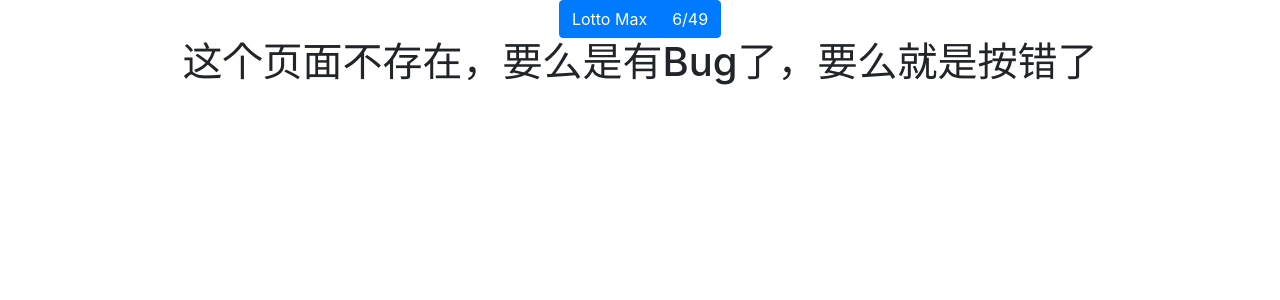
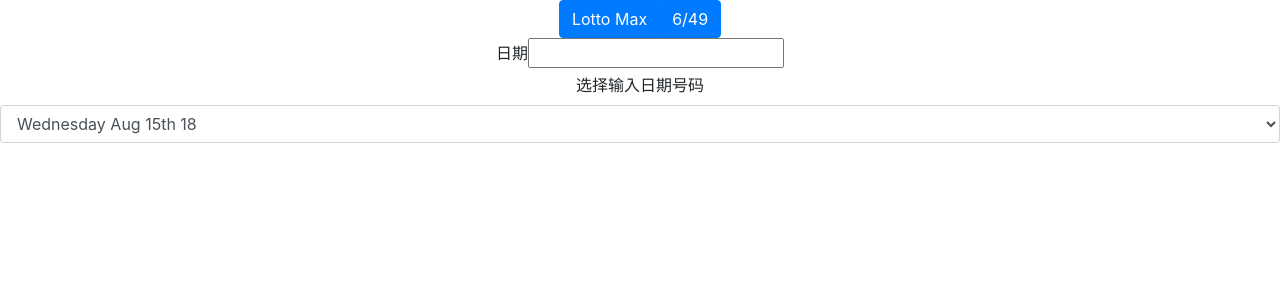
Before and after one commit to CaptainAwesomeDi/LottoFun-Client, a React (Create React App) app: page /submit in a window 1280 px wide. Shown: the top 300 px of the page. Built offline with nearby package versions, Linux system fonts and the light colour scheme.

Commit message:
experiment with datepick

```diff
--- a/package.json
+++ b/package.json
@@ -6,8 +6,10 @@
     "axios": "^0.18.0",
     "bootstrap": "^4.1.3",
     "chart.js": "^2.7.2",
+    "moment": "^2.22.2",
     "react": "^16.4.2",
     "react-chartjs-2": "^2.7.4",
+    "react-datepicker": "^1.6.0",
     "react-dom": "^16.4.2",
     "react-redux": "^5.0.7",
     "react-router-dom": "^4.3.1",
--- a/src/App.js
+++ b/src/App.js
@@ -4,6 +4,7 @@
 import Lotto649 from './pages/lotto649'
 import LottoMax from './pages/lottomax'
 import Navbar from './components/navbar'
+import Submit from './pages/Submit'
 import './App.css';
 
 class App extends Component {
@@ -16,6 +17,7 @@
             <Route exact path='/' component={Main}/>
             <Route path='/lottomax' component={LottoMax}/>
             <Route path='/lotto649' component={Lotto649}/>
+            <Route path='/submit' component={Submit}/>
             <Route component={NoMatch}/>
           </Switch>
         </div>
--- a/src/actions/actions.js
+++ b/src/actions/actions.js
@@ -4,6 +4,7 @@
     count: num
 })
 
+//const select_date = ()
 export {
     increment,
 }
--- /dev/null
+++ b/src/components/CustomDatePicker.js
@@ -0,0 +1,36 @@
+import React, { Component } from 'react'
+import {FormGroup, Label, Input} from 'reactstrap'
+import moment from 'moment'
+
+export default class CustomDatePicker extends Component {
+  constructor(props) {
+    super(props)
+    // this.state={
+
+    // }
+  }
+
+  render() {
+    const WEDS = 3
+    const FRI = 5
+    let MaxList = []
+    for (let i=0; i < 10000; i+=7 ) {
+      MaxList.push(moment(Date.now(), "x").day(WEDS+i).format('dddd MMM Do YY'))
+    }
+    const showLottoMaxSelect = MaxList.map(item=>(<option>{item}</option>))
+
+
+   // const fakeDates = [{},{}]
+
+    //const mapFromStartDate
+    return (
+      <FormGroup>
+        {console.log(MaxList)}
+        <Label for='customDatePicker'>选择输入日期号码</Label>
+          <Input type='select' name='select' id='dateSelect'>
+            {showLottoMaxSelect}
+          </Input>
+      </FormGroup>
+    )
+  }
+}
--- a/src/constants/index.js
+++ b/src/constants/index.js
@@ -1 +1,3 @@
 export const INCREMENT = 'INC'
+
+export const SELECT_DATE = 'SELECT_DATE'
--- /dev/null
+++ b/src/pages/Submit.js
@@ -0,0 +1,32 @@
+import React, {Component} from 'react'
+import {
+  Button,
+  Form,
+  FormGroup,
+  Label,
+  Input,
+  FormText
+} from 'reactstrap'
+import DatePicker from 'react-datepicker'
+import {connect} from 'react-redux'
+import moment from 'moment'
+import CustomDatePicker from '../components/CustomDatePicker'
+
+import 'react-datepicker/dist/react-datepicker.css';
+export default class Submit extends Component {
+  constructor () {
+    super()
+  }
+  render (){
+    return (
+    <Form>
+      <FormGroup>
+        <Label for="date">日期</Label>
+        <DatePicker /*selected = {} onChange={} */ />
+        <CustomDatePicker/>
+
+      </FormGroup>
+    </Form>
+    )
+  }
+}
--- a/src/pages/lottomax.js
+++ b/src/pages/lottomax.js
@@ -1,6 +1,7 @@
 import React,{Component,Fragment} from 'react'
 import HistoryTable from '../components/HistoryTable'
 import Graph from '../components/selector'
+import {Link} from 'react-router-dom'
 export default class LottoMax extends Component {
     render () {
         const fakeData = [
@@ -18,8 +19,13 @@
             }]
         return (
             <Fragment>
-                <Graph type={'lottoMax'}data={fakeData}/>
-                <HistoryTable type={'lottoMax'} data={fakeData}/>
+                <div>
+                    <Graph type={'lottoMax'}data={fakeData}/>
+                    <HistoryTable type={'lottoMax'} data={fakeData}/>
+                </div>
+                <div>
+                    <Link to="/submit">添加新记录</Link>
+                </div>
             </Fragment>
         )
     }
```
Also changed, not shown: .eslintrc.yml (deleted), 1 other file (tests, documents, lock files or other folders).
